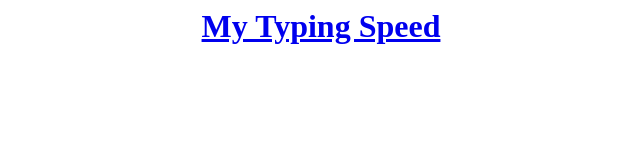
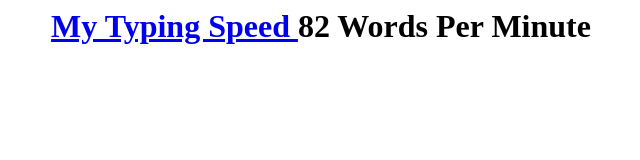
Before and after one commit to astricklandd/376url, a plain HTML site: page index.html in a window 1280 px wide. Shown: the whole page, without its empty margins (319-959 px from the left). Drawn offline with Linux system fonts and the light colour scheme.

Commit message:
Update index.html

```diff
--- a/index.html
+++ b/index.html
@@ -5,7 +5,8 @@
 
 <body>
 <center>
-<h1> <a href='https://github.com/astricklandd/376url.git' target='_blank'> My Typing Speed </a> </h1>
+<h1> <a href='https://img.10fastfingers.com/speedtests/generate_screenshot_result/1_82_467_412_55_80_10_15' target='_blank'> My Typing Speed </a>
+  82 Words Per Minute</h1>
 <center>
 </body>
 
```
